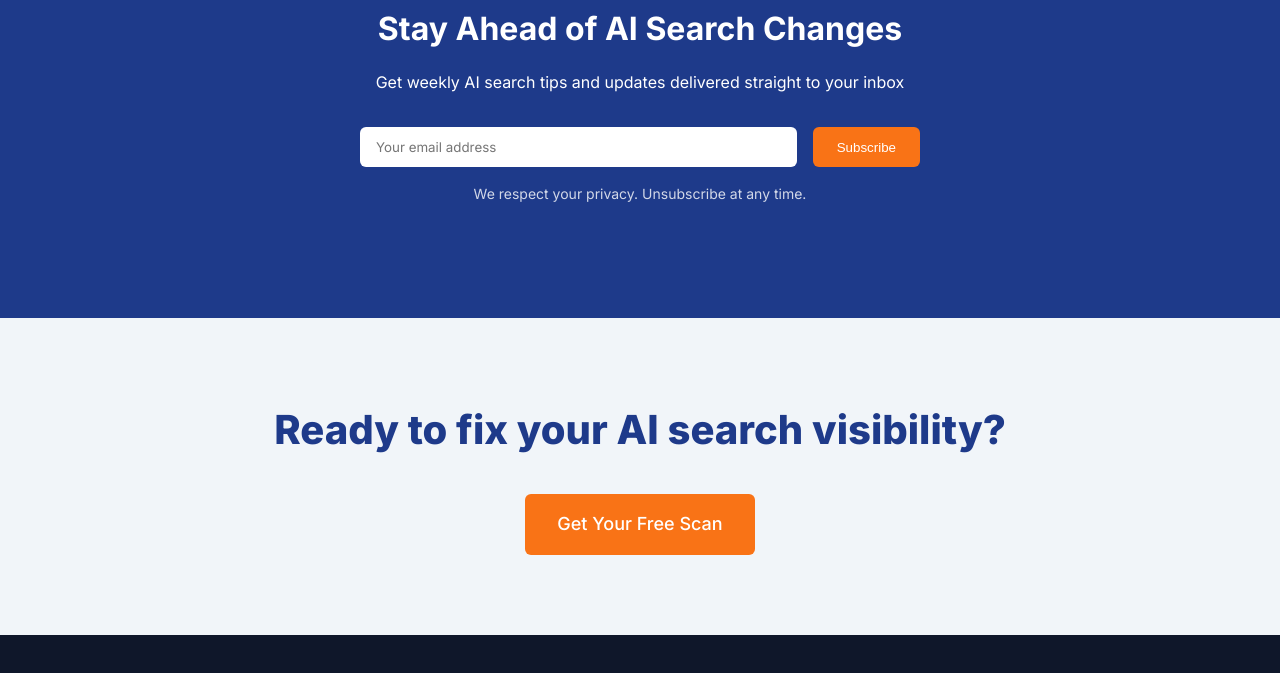
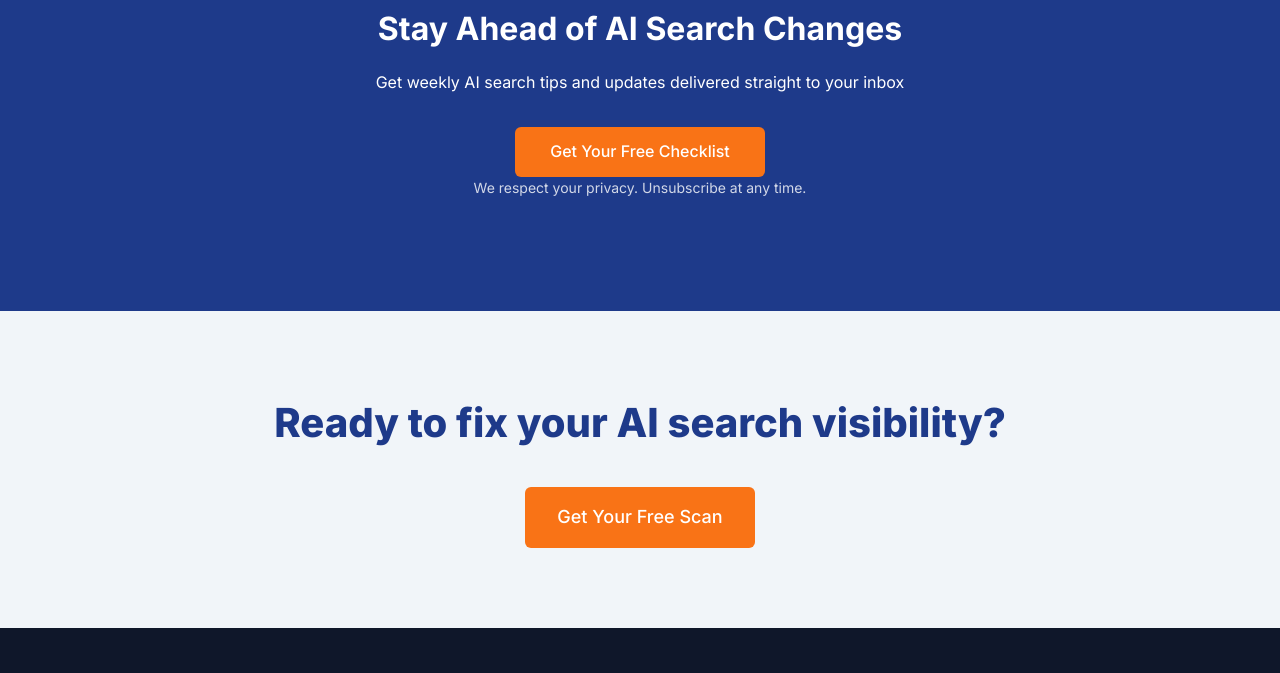
Before and after one commit to TheWayWithin/aisearchmastery, a plain HTML site: page index.html in a window 1280 px wide. Shown: the part 4320-4993 px from the top of the page. Drawn offline with Linux system fonts and the light colour scheme.

Commit message:
Update index.html

```diff
--- a/index.html
+++ b/index.html
@@ -950,10 +950,9 @@
         <div class="container newsletter-container">
             <h2>Stay Ahead of AI Search Changes</h2>
             <p>Get weekly AI search tips and updates delivered straight to your inbox</p>
-            <form class="newsletter-form">
-                <input type="email" placeholder="Your email address" required>
-                <button type="submit">Subscribe</button>
-            </form>
+            <a href="https://ai-search-mastery.kit.com/checklist" class="btn btn-primary" style="margin: 0 auto; display: block; max-width: 250px;">
+                Get Your Free Checklist
+            </a>
             <p class="newsletter-disclaimer">We respect your privacy. Unsubscribe at any time.</p>
         </div>
     </section>
```
